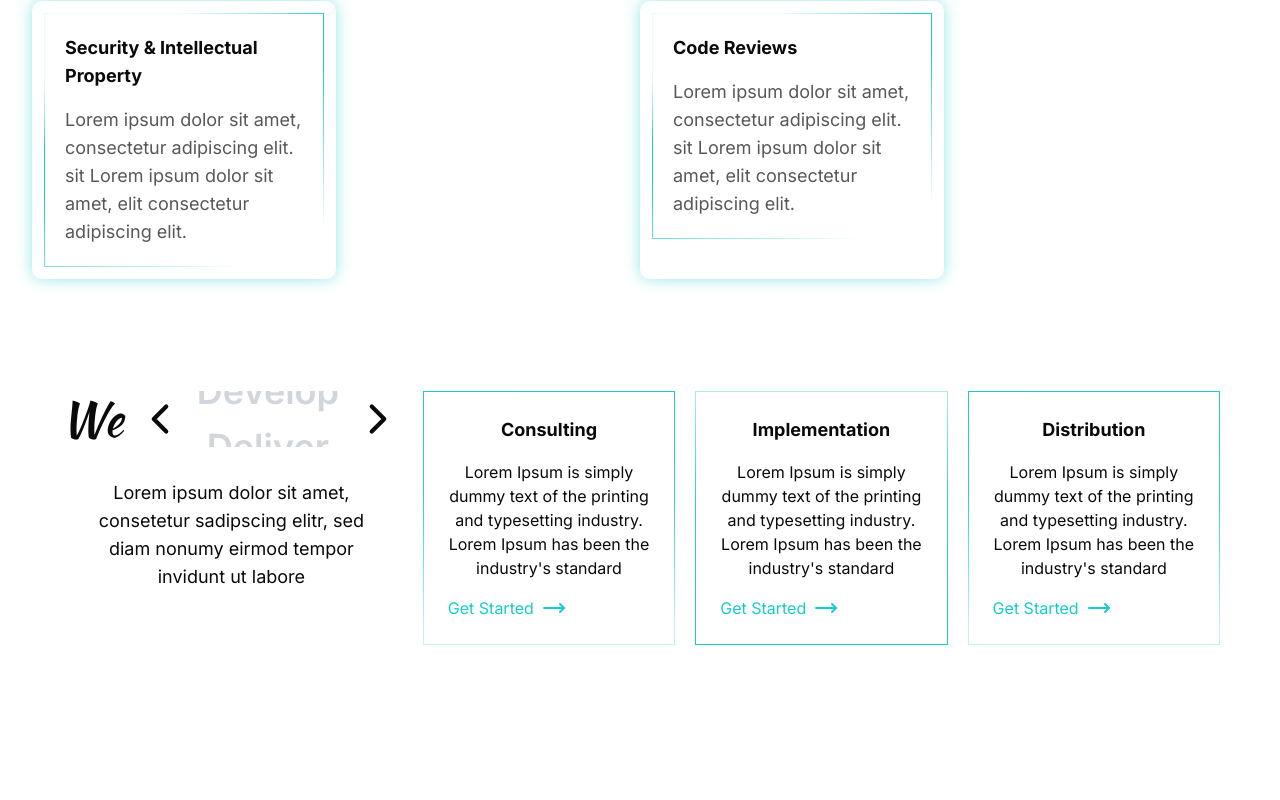
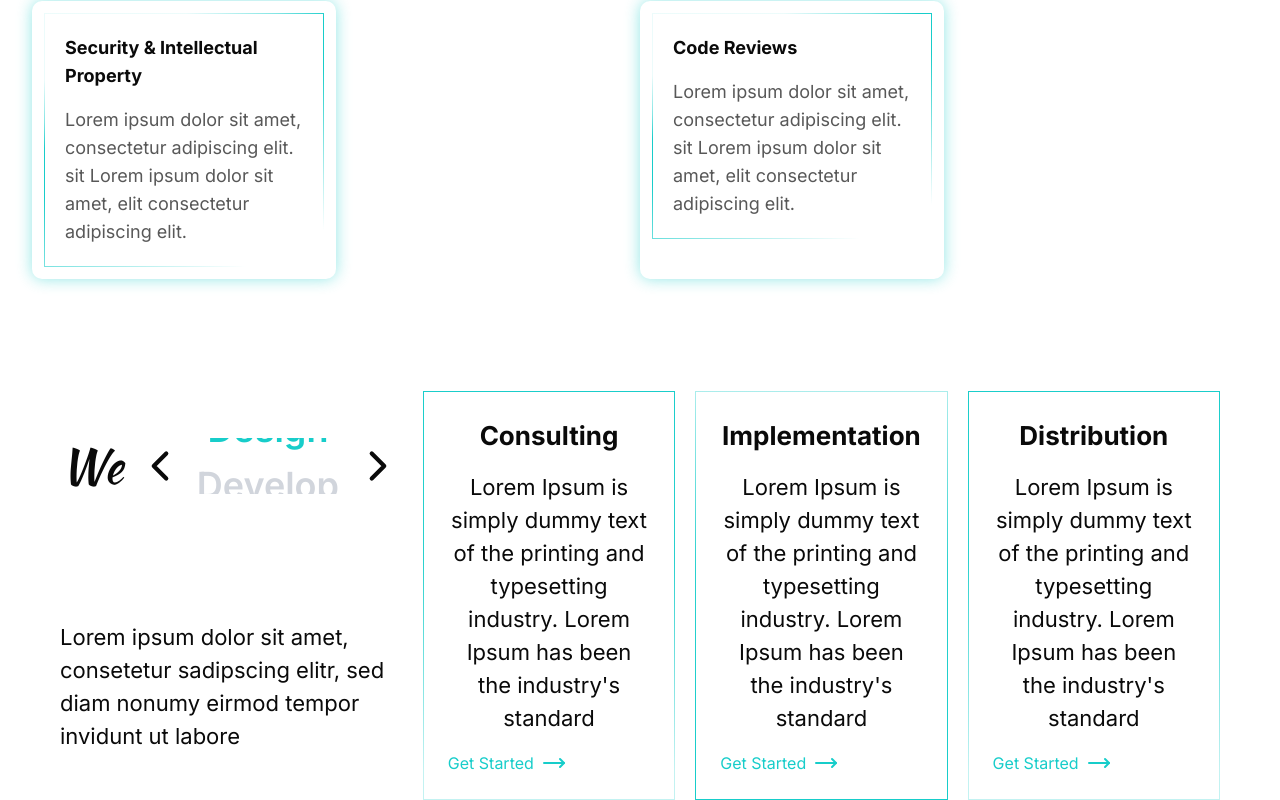
Before and after one commit to Roshen-Perera/ceylon-developers-portfolio, a Next.js app: page / in a window 1280 px wide. Shown: the part 2665-3465 px from the top of the page. Before the commit the page ends 3310 px from the top, so only its background shows below. Built offline with nearby package versions, Linux system fonts and the light colour scheme.

Commit message:
changes heading and pararaphs text sizes

```diff
--- a/app/page.tsx
+++ b/app/page.tsx
@@ -222,18 +222,18 @@ export default function Home() {
         </div>
         <div className="flex flex-col items-center justify-center mt-12">
           <div className="flex flex-row ml-15 mr-15 gap-5 mt-8">
-            <div>
+            <div className="flex flex-col justify-around">
               <VerticalTextSlider />
-              <div className="text-lg max-w-2xl flex items-center mx-auto px-4">
-                <p className="text-center">
+              <div className="text-[22px]  flex items-center">
+                <p>
                   Lorem ipsum dolor sit amet, consetetur sadipscing elitr, sed
                   diam nonumy eirmod tempor invidunt ut labore
                 </p>
               </div>
             </div>
             <div className="flex flex-col vision-border p-6 text-center gap-4">
-              <h1 className="text-lg font-bold">Consulting</h1>
-              <p className="">
+              <h1 className="text-[26px] font-bold">Consulting</h1>
+              <p className="text-[22px]">
                 Lorem Ipsum is simply dummy text of the printing and typesetting
                 industry. Lorem Ipsum has been the industry&apos;s standard
               </p>
@@ -243,8 +243,8 @@ export default function Home() {
               </div>
             </div>
             <div className="flex flex-col vision-border-middle p-6 text-center gap-4">
-              <h1 className="text-lg font-bold">Implementation</h1>
-              <p className="">
+              <h1 className="text-[26px] font-bold">Implementation</h1>
+              <p className="text-[22px]">
                 Lorem Ipsum is simply dummy text of the printing and typesetting
                 industry. Lorem Ipsum has been the industry&apos;s standard
               </p>
@@ -254,8 +254,8 @@ export default function Home() {
               </div>
             </div>
             <div className="flex flex-col vision-border p-6 text-center gap-4">
-              <h1 className="text-lg font-bold">Distribution</h1>
-              <p className="">
+              <h1 className="text-[26px] font-bold">Distribution</h1>
+              <p className="text-[22px]">
                 Lorem Ipsum is simply dummy text of the printing and typesetting
                 industry. Lorem Ipsum has been the industry&apos;s standard
               </p>
```
